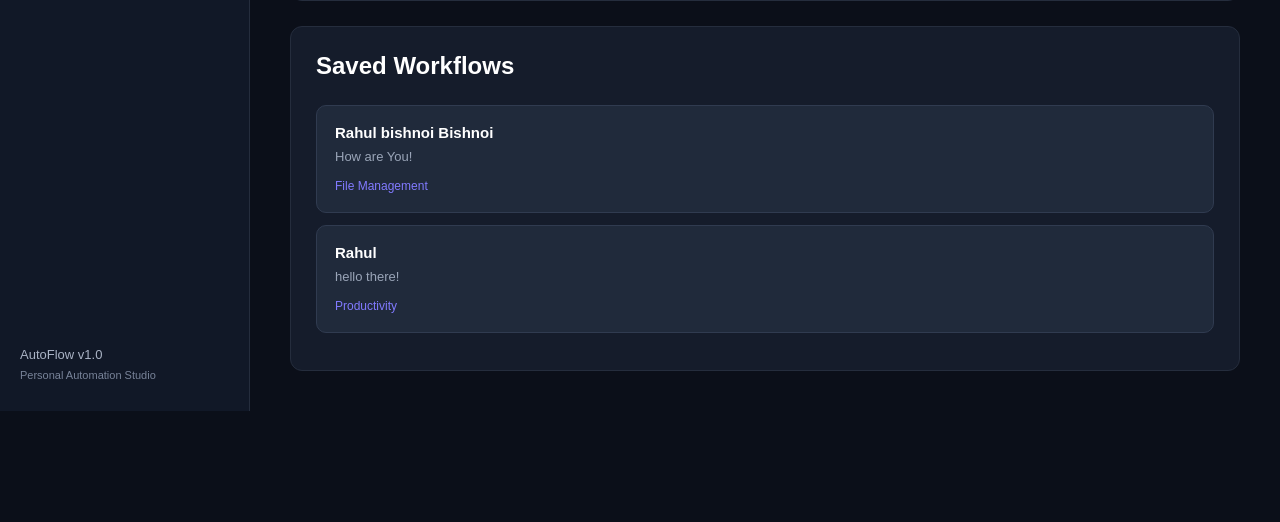
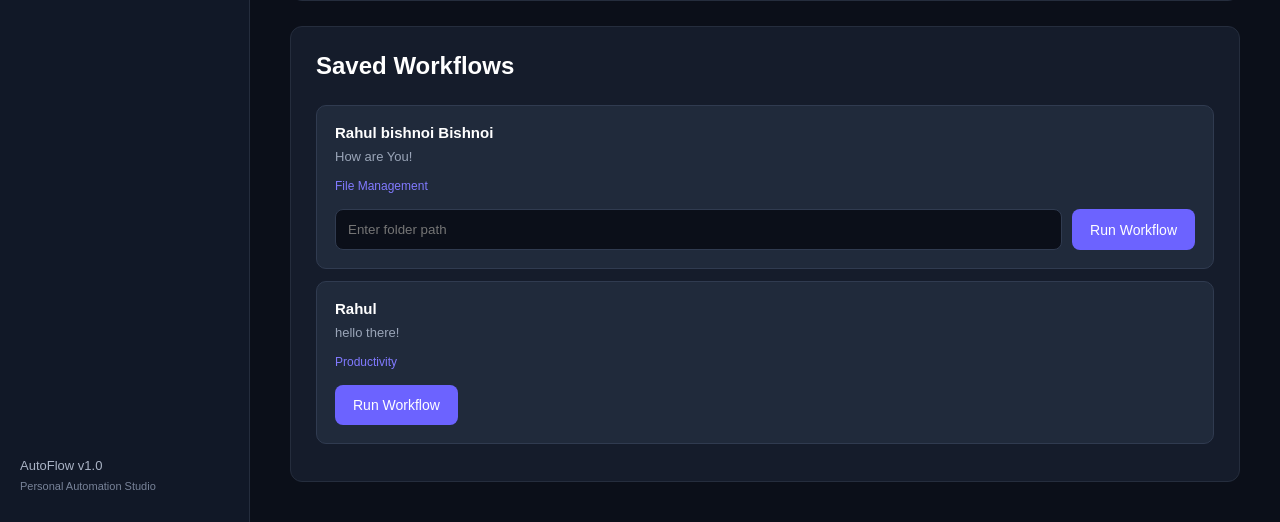
Before and after one commit to rbtechniques/AutoFlow, a Flask app: page /workflows in a window 1280 px wide. Shown: the part 634-1156 px from the top of the page. Before the commit the page ends 1045 px from the top, so only its background shows below. Run offline with Flask 3, Linux system fonts and the light colour scheme; data comes from the database, SQL or seed files in the repository.

Commit message:
Add workflow execution route and form styling for running workflows

```diff
--- a/app.py
+++ b/app.py
@@ -1,11 +1,14 @@
 
 from flask import Flask, render_template, request, redirect
 
-from storage import init_db, add_workflow, get_workflows, add_history, get_history, get_dashboard_stats
+from storage import init_db, add_workflow, get_workflows, add_history, get_history, get_dashboard_stats, get_workflow_by_id
 
 from organizer import scan_folder
 
 from organizer import scan_folder, organize_folder
+
+from engine import execute_workflow
+
 
 app = Flask(__name__)
 
@@ -106,5 +109,46 @@ def history_page():
         history=history
     )
 
+
+@app.route("/run-workflow", methods=["POST"])
+def run_workflow_page():
+
+    workflow_id = request.form.get("workflow_id")
+    folder_path = request.form.get("folder_path", "").strip()
+
+    try:
+        workflow_id = int(workflow_id)
+    except (TypeError, ValueError):
+        return redirect("/workflows")
+
+    workflow = get_workflow_by_id(workflow_id)
+
+    if not workflow:
+        return redirect("/workflows")
+
+    try:
+        result = execute_workflow(workflow, folder_path)
+
+        add_history(
+            f"Workflow: {workflow['name']}",
+            result["message"],
+            result["files_processed"]
+        )
+
+        return render_template(
+            "workflows.html",
+            workflows=get_workflows(),
+            message=result["message"]
+        )
+
+    except (ValueError, OSError) as error:
+
+        return render_template(
+            "workflows.html",
+            workflows=get_workflows(),
+            error=str(error)
+        )
+
+
 if __name__ == "__main__":
     app.run(debug=True)
--- a/static/css/style.css
+++ b/static/css/style.css
@@ -348,3 +348,24 @@ body {
     font-size: 13px;
     white-space: nowrap;
 }
+
+.run-workflow-form {
+    display: flex;
+    flex-wrap: wrap;
+    gap: 10px;
+    margin-top: 15px;
+}
+
+.run-workflow-form input {
+    flex: 1;
+    min-width: 180px;
+    background: #0b0f19;
+    border: 1px solid #303b50;
+    color: white;
+    padding: 12px;
+    border-radius: 8px;
+}
+
+.run-workflow-form button {
+    padding: 12px 18px;
+}
--- a/templates/workflows.html
+++ b/templates/workflows.html
@@ -9,7 +9,17 @@
     <link rel="stylesheet"
           href="{{ url_for('static', filename='css/style.css') }}">
 </head>
+{% if message %}
+    <div class="success-message">
+        {{ message }}
+    </div>
+{% endif %}
 
+{% if error %}
+    <div class="error-message">
+        {{ error }}
+    </div>
+{% endif %}
 <body>
 
     <div class="app-container">
@@ -95,9 +105,36 @@
                     <div class="workflow-item">
                         <div>
                             <h3>{{ workflow.name }}</h3>
+
                             <p>{{ workflow.description }}</p>
+
                             <span>{{ workflow.type }}</span>
                         </div>
+
+                        <form action="/run-workflow" method="POST"
+                            class="run-workflow-form">
+
+                            <input type="hidden"
+                                name="workflow_id"
+                                value="{{ workflow.id }}">
+
+                            {% if workflow.type == "File Management" %}
+
+                                <input
+                                    type="text"
+                                    name="folder_path"
+                                    placeholder="Enter folder path"
+                                    required
+                                >
+
+                            {% endif %}
+
+                            <button type="submit" class="create-btn">
+                                Run Workflow
+                            </button>
+
+                        </form>
+
                     </div>
 
                     {% endfor %}
```
